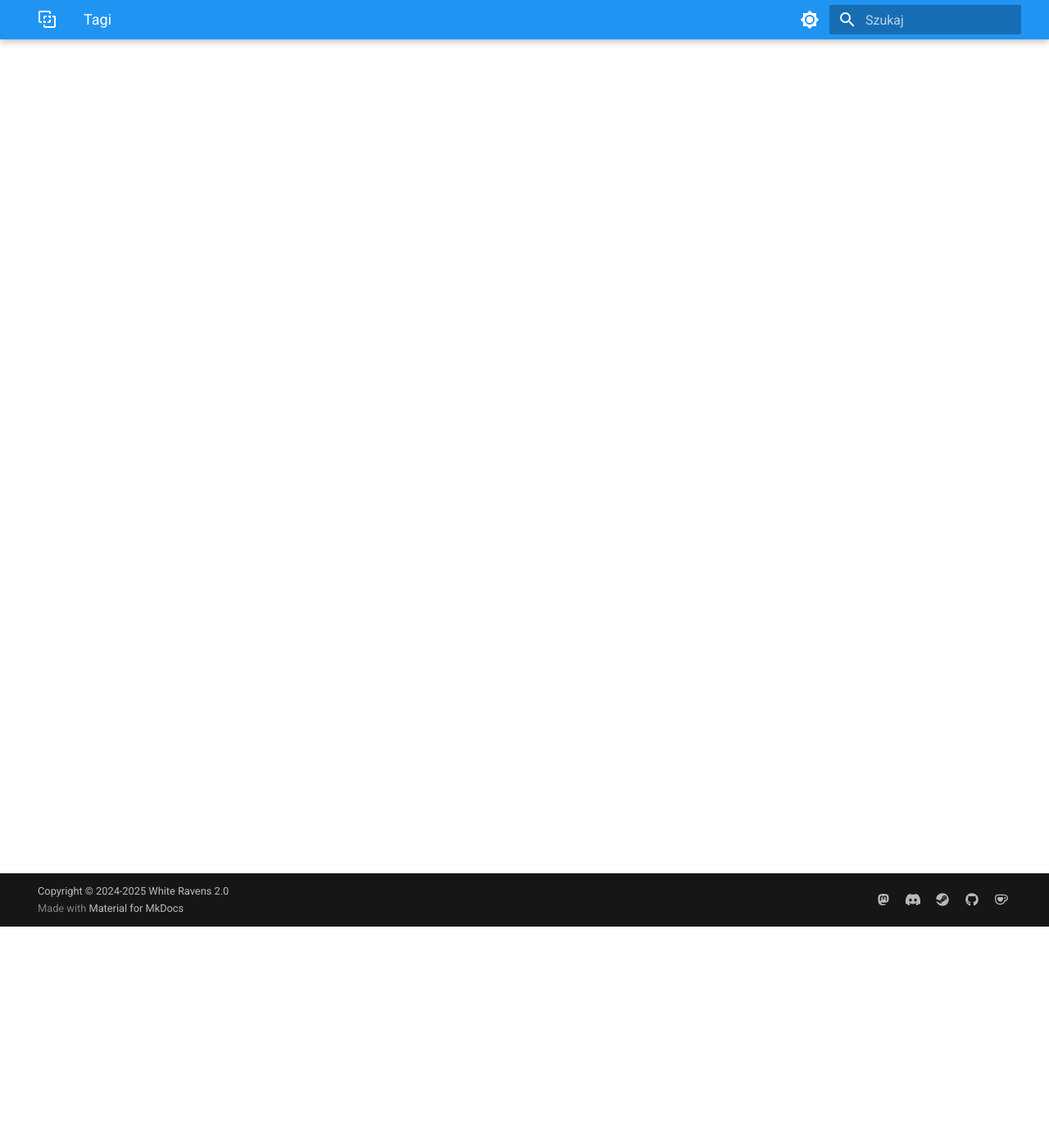
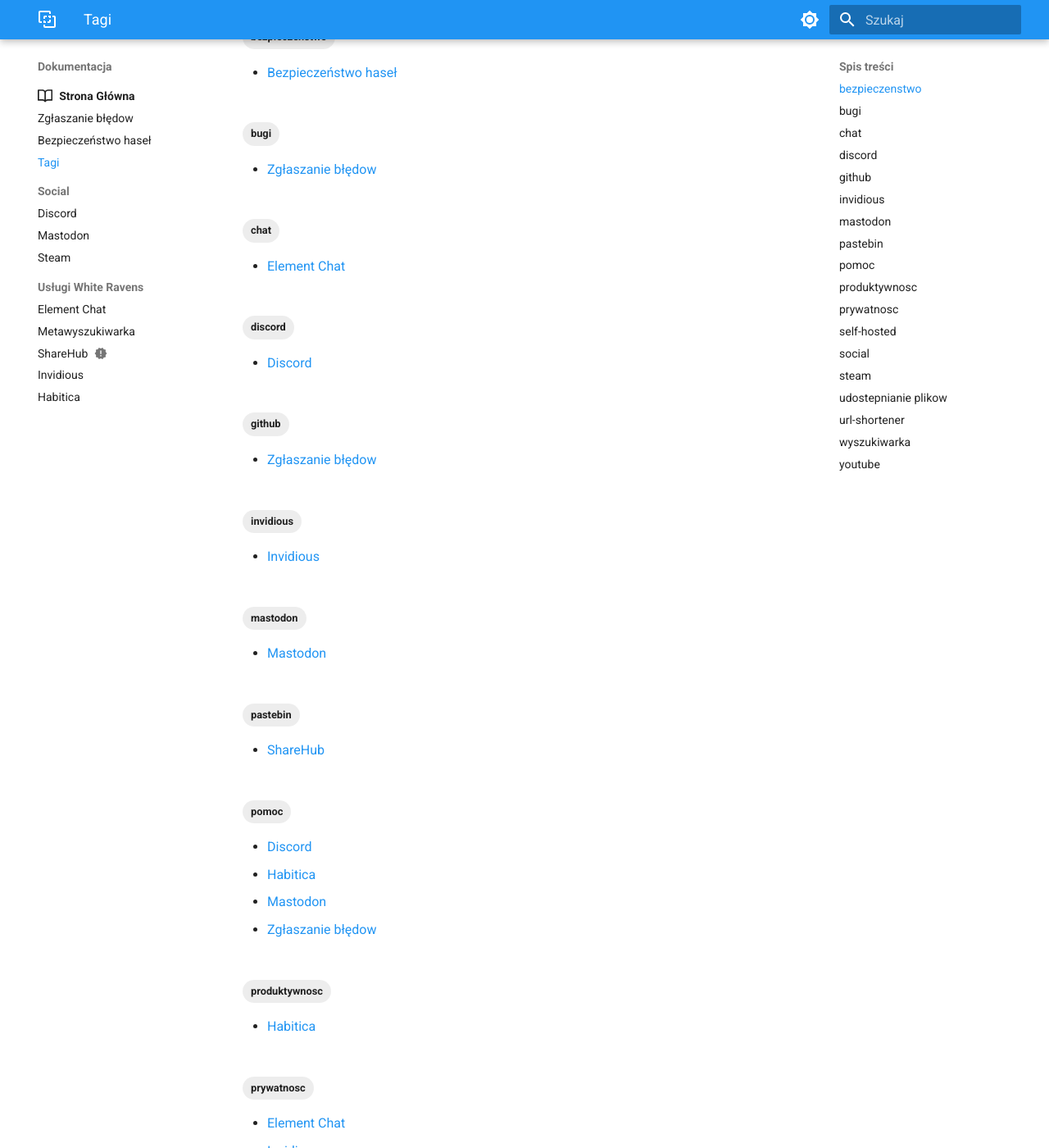
Before and after one commit to whiteravens20/wrservices.link, an MkDocs documentation site: the page built from docs/tags.md, in a window 1280 px wide and 1400 px high, scrolled down 270 px. Shown: the whole window at 82% size. Built offline with MkDocs 1.6.1 and Material for MkDocs 9.7.7, drawn with Linux system fonts in a browser that asks for light colours; some of the changed text lies outside the part shown.

Commit message:
enable tags documentation page and restructure plugins configuration

```diff
--- a/mkdocs.yml
+++ b/mkdocs.yml
@@ -34,10 +34,12 @@
     - search.highlight
     - search.share
     - search.suggest
-  plugins:
-    - typeset
-    - search
-    - tags
+
+plugins:
+  - typeset
+  - search
+  - tags
+
 markdown_extensions:
   - pymdownx.critic
   - pymdownx.caret
@@ -91,7 +93,7 @@
       - 'Strona Główna': index.md
       - 'Zgłaszanie błędow': bugs.md
       - 'Bezpieczeństwo haseł': passwordsec.md
-#      - 'Tagi': tags.md
+      - 'Tagi': tags.md
     - 'Social':
       - 'Discord': discord.md
       - 'Mastodon': mastodon.md
```
